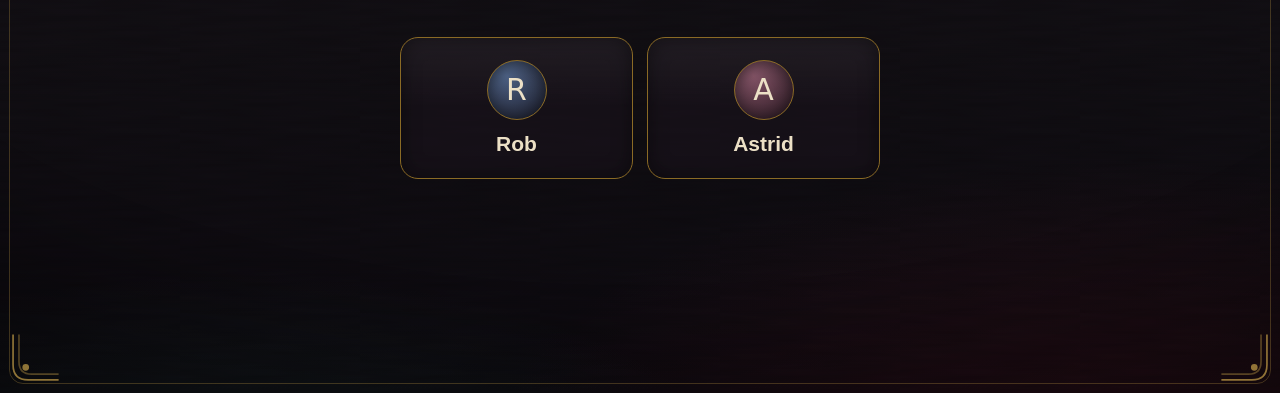
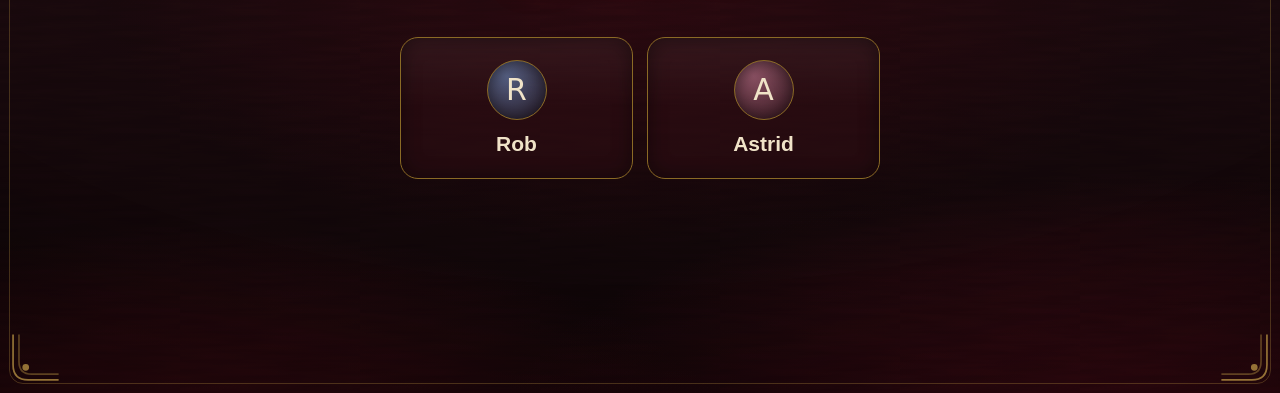
Before and after one commit to robvanderouderaa/jokers, a plain HTML site: page index.html in a window 1280 px wide. Shown: the part 407-800 px from the top of the page. Drawn offline with Linux system fonts and the light colour scheme; a web font is replaced by a local one.

Commit message:
Fix TDZ crash on returning-user reload (boot before 'booted' init); redder painterly theme (oxblood backdrop, crimson glow, redder card back)

```diff
--- a/css/styles.css
+++ b/css/styles.css
@@ -3,25 +3,25 @@
    oil-dark storybook · flat painterly buttons · 3D only on cards
    ============================================================ */
 :root {
-  --bg: #120f14;
-  --bg2: #1b1620;
-  --bone: #ece0c6;
-  --bone-dim: rgba(236, 224, 198, 0.62);
-  --bone-faint: rgba(236, 224, 198, 0.34);
-  --line: rgba(236, 224, 198, 0.12);
-  --line-2: rgba(236, 224, 198, 0.24);
-  --panel: rgba(28, 20, 30, 0.55);
-  --panel-2: rgba(40, 30, 44, 0.7);
+  --bg: #15080a;
+  --bg2: #260d12;
+  --bone: #f0e3c8;
+  --bone-dim: rgba(240, 227, 200, 0.64);
+  --bone-faint: rgba(240, 227, 200, 0.36);
+  --line: rgba(240, 227, 200, 0.12);
+  --line-2: rgba(240, 227, 200, 0.24);
+  --panel: rgba(48, 14, 20, 0.5);
+  --panel-2: rgba(66, 18, 26, 0.66);
 
-  --crimson: #9d2436;
-  --crimson-bright: #c43a45;
-  --blood: #531320;
-  --gold: #c8a24a;
-  --gold-soft: #e6cd8e;
+  --crimson: #a8132c;
+  --crimson-bright: #e23b3b;
+  --blood: #6b0f1c;
+  --gold: #d4ab4e;
+  --gold-soft: #f1d791;
   --gold-deep: #8a6a25;
   --teal: #4ea394;
   --teal-deep: #1f3d3a;
-  --candle: #e8852e;
+  --candle: #f0883a;
 
   --outline: #0c0810;
   --paper: #efe6cf;
@@ -50,10 +50,11 @@ html, body {
 .candle {
   position: absolute; inset: 0;
   background:
-    radial-gradient(85% 55% at 50% -8%, rgba(232,133,46,0.20), rgba(157,36,54,0.12) 34%, transparent 60%),
-    radial-gradient(70% 50% at 18% 115%, rgba(78,163,148,0.14), transparent 60%),
-    radial-gradient(80% 60% at 88% 108%, rgba(83,19,32,0.4), transparent 62%),
-    linear-gradient(180deg, #1a141d 0%, #120f14 55%, #0d0a10 100%);
+    radial-gradient(90% 60% at 50% -10%, rgba(240,136,58,0.26), rgba(200,24,52,0.20) 36%, transparent 64%),
+    radial-gradient(75% 55% at 14% 112%, rgba(120,16,30,0.55), transparent 60%),
+    radial-gradient(85% 60% at 90% 110%, rgba(168,19,44,0.42), transparent 62%),
+    radial-gradient(60% 45% at 50% 50%, rgba(90,10,22,0.35), transparent 70%),
+    linear-gradient(180deg, #320f15 0%, #1c0a0e 52%, #0e0507 100%);
   animation: flicker 6s ease-in-out infinite;
 }
 @keyframes flicker { 0%,100% { opacity: 1; } 42% { opacity: 0.88; } 68% { opacity: 0.96; } }
@@ -90,7 +91,7 @@ html, body {
 .gate-chalice svg { width: 100%; height: auto; display: block; }
 .gate-title {
   font-family: "Pirata One", system-ui, cursive; font-size: 66px; line-height: 0.95; letter-spacing: 0.02em;
-  color: var(--bone); text-shadow: 0 2px 24px rgba(196,58,69,0.45), 0 1px 0 var(--blood);
+  color: var(--bone); text-shadow: 0 0 40px rgba(226,59,59,0.6), 0 2px 0 var(--blood), 0 3px 18px rgba(168,19,44,0.7);
 }
 .gate-sub { font-style: italic; font-size: 21px; color: var(--bone-dim); margin-top: 6px; }
 .gate-picks { display: flex; gap: 14px; margin-top: 40px; }
@@ -157,7 +158,10 @@ html, body {
 .stat-div { width: 1px; background: linear-gradient(var(--line), transparent); margin: 10px 0; }
 
 /* ===================== STAGE / DECK (3D lives here) ===================== */
-.stage { flex: 1; min-height: 0; perspective: 1600px; display: flex; align-items: center; }
+.stage {
+  flex: 1; min-height: 0; perspective: 1600px; display: flex; align-items: center; position: relative;
+  background: radial-gradient(46% 38% at 50% 50%, rgba(226,59,59,0.16), rgba(168,19,44,0.07) 45%, transparent 70%);
+}
 .deck { display: flex; width: 100%; height: 100%; overflow-x: auto; overflow-y: hidden; scroll-snap-type: x mandatory; -webkit-overflow-scrolling: touch; scrollbar-width: none; }
 .deck::-webkit-scrollbar { display: none; }
 .card-slot { min-width: 100%; scroll-snap-align: center; display: flex; align-items: center; justify-content: center; padding: 6px 30px; }
@@ -182,7 +186,7 @@ html, body {
 .flip-hint { position: absolute; bottom: 9px; left: 0; right: 0; text-align: center; font-family: "Inter", sans-serif; font-size: 9px; letter-spacing: 0.18em; text-transform: uppercase; color: rgba(0,0,0,0.4); pointer-events: none; }
 .face-back {
   transform: rotateY(180deg);
-  background: radial-gradient(120% 80% at 50% 0%, #2a1a18, #1c1210 60%, #140c0a);
+  background: radial-gradient(120% 80% at 50% 0%, #5a121e, #2a0a10 58%, #160709);
   display: flex; flex-direction: column; align-items: center; justify-content: center; padding: 24px 20px; text-align: center; gap: 16px;
 }
 .face-back::before {
--- a/index.html
+++ b/index.html
@@ -8,7 +8,7 @@
   <link rel="preconnect" href="https://fonts.googleapis.com" />
   <link rel="preconnect" href="https://fonts.gstatic.com" crossorigin />
   <link href="https://fonts.googleapis.com/css2?family=Pirata+One&family=IM+Fell+English:ital@0;1&family=Inter:wght@500;600;700&display=swap" rel="stylesheet" />
-  <link rel="stylesheet" href="css/styles.css?v=5" />
+  <link rel="stylesheet" href="css/styles.css?v=6" />
 </head>
 <body>
   <div class="backdrop">
@@ -138,6 +138,6 @@
   <div class="toast hidden" id="toast"></div>
   <canvas id="confetti" class="confetti"></canvas>
 
-  <script type="module" src="js/app.js?v=5"></script>
+  <script type="module" src="js/app.js?v=6"></script>
 </body>
 </html>
--- a/js/app.js
+++ b/js/app.js
@@ -1,7 +1,7 @@
 // ============================================================
 //  Jokers — app controller
 // ============================================================
-import store from "./store.js?v=5";
+import store from "./store.js?v=6";
 
 const USERS = ["Rob", "Astrid"];
 const $ = (s) => document.querySelector(s);
@@ -9,6 +9,7 @@ const $$ = (s) => [...document.querySelectorAll(s)];
 
 const data = { jokers: [], dates: [], bucket: [], log: [] };
 let me = localStorage.getItem("us_me") || null;
+let booted = false;
 const partner = () => (me === "Rob" ? "Astrid" : "Rob");
 
 // ============================================================
@@ -87,7 +88,6 @@ if (me && USERS.includes(me)) { $("#gate").classList.add("hidden"); $("#app").cl
 // ============================================================
 //  BOOT
 // ============================================================
-let booted = false;
 function boot() {
   $("#hello").textContent = `Good to see you, ${me}`;
   $("#partnerName").textContent = partner();
--- a/js/store.js
+++ b/js/store.js
@@ -12,7 +12,7 @@
 //  Docs always carry: id, createdAt (ms number), + their fields.
 // ============================================================
 
-import { ENABLED, firebaseConfig } from "./firebase-config.js?v=5";
+import { ENABLED, firebaseConfig } from "./firebase-config.js?v=6";
 
 const COLLECTIONS = ["jokers", "dates", "bucket", "log"];
 const looksConfigured = ENABLED && firebaseConfig.apiKey && firebaseConfig.apiKey !== "PASTE_HERE";
```
Also changed, not shown: 1 other file.
